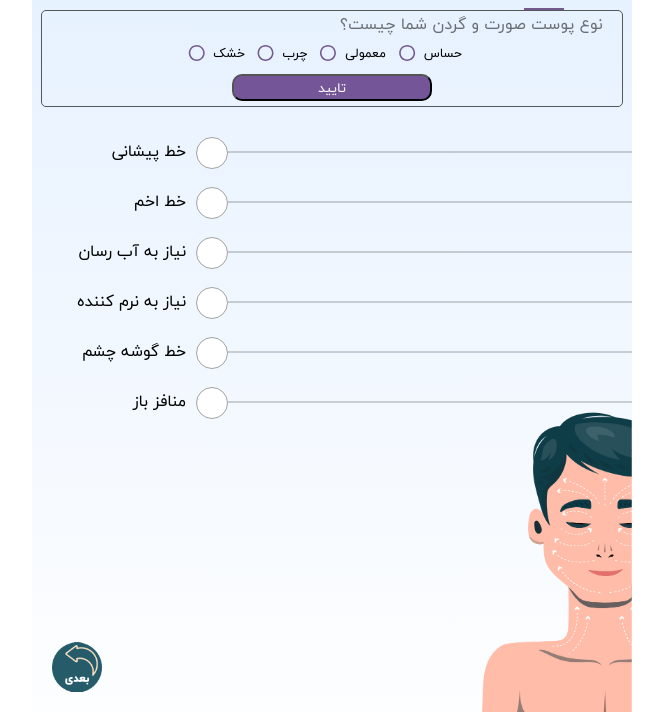
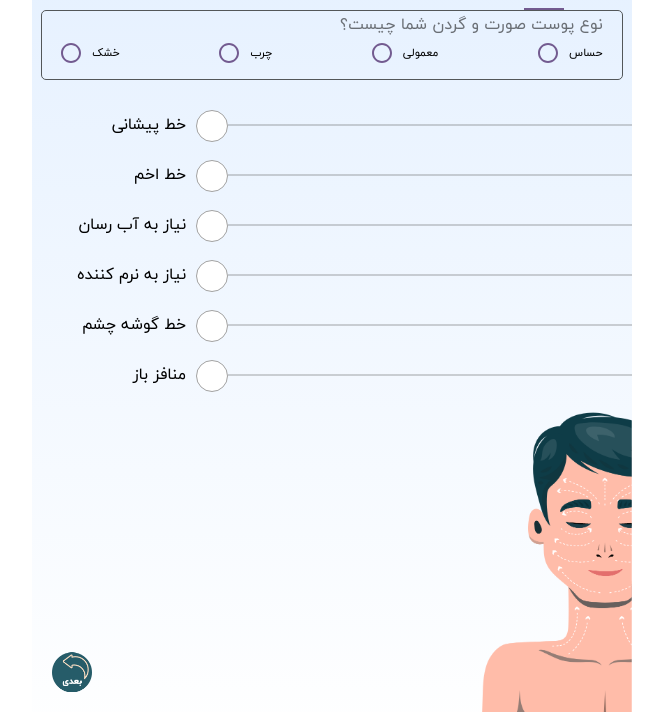
Before and after one commit to MrMohebi/client-care-test-panberes, a Gatsby site: page /male in a window 1280 px wide. Shown: the part 88-800 px from the top of the page, without its empty margins (308-971 px from the left). Built offline with nearby package versions, Linux system fonts and the light colour scheme; Gatsby itself is replaced by a stand-in of ours.

Commit message:
Next Button added (uncompleted)

```diff
--- a/src/components/HealthDialog.js
+++ b/src/components/HealthDialog.js
@@ -69,7 +69,7 @@ const HealthDialog = (props) => {
                 <PanberesLogo/>
                 <div className={'mt-5 health-dialog-main-container h-100'}>
                     {questions.map((eachQuestion, index) => {
-                        return <div key={eachQuestion} className={'each-question d-flex flex-column mt-2'}>
+                        return <div key={eachQuestion['title']} className={'each-question d-flex flex-column mt-2'}>
                             <span className={' w-100 each-question-title'}>{eachQuestion.title}</span>
                             <div className={'check-container w-100 d-flex flex-wrap p-3'}>
                                 <form className={'each-question-content'}>
--- a/src/components/MC.js
+++ b/src/components/MC.js
@@ -8,9 +8,9 @@ import gsap from "gsap";
 import UpdateLines from "../functions/updateLines";
 import $ from 'jquery'
 import maleNextButton from '../assets/img/buttons/next-male.png'
-import maleSubmit from '../assets/img/buttons/male-submit.png'
 import femaleNextButton from '../assets/img/buttons/female-next.png'
-import femaleSubmit from '../assets/img/buttons/female-submit.png'
+import maleBackButton from '../assets/img/buttons/back-male.png'
+import femaleBackButton from '../assets/img/buttons/back-male.png'
 import HealthDialog from "./HealthDialog";
 
 let _ = require('lodash')
@@ -19,11 +19,15 @@ let _ = require('lodash')
 const MC = (props) => {
 
 
+    let [nextButtonBackgroundImage, setNextButtonBackgroundImage] = useState(props.colorTheme === 'male' ? maleNextButton : femaleNextButton)
     let [buttonBackgroundImage, setButtonBackgroundImage] = useState(props.colorTheme === 'male' ? maleNextButton : femaleNextButton)
     let [choicesElement, setChoicesElement] = useState(0)
     let [healthDialog, setHealthDialog] = useState(<div/>)
     let [choicesGeneratorRefresh, setChoicesGeneratorRefresh] = useState(0)
     let [choicesPart, setChoicesPart] = useState(0)
+    let [skinTypeOptionIndex,setSkinTypeOptionIndex] = React.useState(0)
+    let nextButtonImage = props.colorTheme==='male'?maleNextButton:femaleNextButton
+    let backButtonImage = props.colorTheme==='male'?maleBackButton:femaleBackButton
     useEffect(() => {
 
         document.querySelector('.selects').addEventListener('scroll', _.debounce(() => {
@@ -138,13 +142,13 @@ const MC = (props) => {
                     opacity: 0,
                     duration: 0.2,
                     ease: 'expo.inOut',
-                    onComplete: () => {
-                        setButtonBackgroundImage(props.colorTheme === 'male' ? maleSubmit : femaleSubmit)
-                        gsap.to(element, {
-                            opacity: 1,
-                            duration: 0.2,
-                        })
-                    }
+                    // onComplete: () => {
+                    //     setButtonBackgroundImage(props.colorTheme === 'male' ? maleSubmit : femaleSubmit)
+                    //     gsap.to(element, {
+                    //         opacity: 1,
+                    //         duration: 0.2,
+                    //     })
+                    // }
                 })
             }
             if (!choices[choicesPart + 1]) {
@@ -179,6 +183,8 @@ const MC = (props) => {
 
             if (props.tabs[tabVal + 1]) {
                 setTabValue(tabVal + 1)
+
+                setSkinTypeOptionIndex(skinTypeOptionIndex+1)
             } else {
 
             }
@@ -187,14 +193,14 @@ const MC = (props) => {
         }
         if (!choices[choicesPart + 2]) {
         } else {
-            setButtonBackgroundImage(props.colorTheme === 'male' ? maleNextButton : femaleNextButton)
+            // setButtonBackgroundImage(props.colorTheme === 'male' ? maleNextButton : femaleNextButton)
         }
         setChoicesGeneratorRefresh(choicesGeneratorRefresh + 3)
     }
 
 
     let tabsChangeCallback = ((backData) => {
-        setButtonBackgroundImage(props.colorTheme === 'male' ? maleNextButton : femaleNextButton)
+        // setButtonBackgroundImage(props.colorTheme === 'male' ? maleNextButton : femaleNextButton)
         sectionChange(backData)
         setChoicesGeneratorRefresh(Math.random())
 
@@ -211,7 +217,7 @@ const MC = (props) => {
             <PanberesLogo/>
             <Tabs tabs={props.tabs} tabsChangeCallback={tabsChangeCallback} tabVal={tabVal}/>
             <div className={'mt-3'}>
-                <SkinType choices={choices} optionIndex={0}/>
+                <SkinType choices={choices} optionIndex={skinTypeOptionIndex}/>
             </div>
             <div className={'vector-holder'} style={{
                 background: props.vector,
@@ -228,8 +234,13 @@ const MC = (props) => {
                 }
 
             </div>
-            <div className={'next-submit-button'} style={{background: `url(${buttonBackgroundImage})`}}
-                 onClick={handleNext}/>
+            <div className={'next-and-back-buttons'}>
+                <div className={'next-button'} style={{background: `url(${nextButtonImage})`}}
+                     onClick={handleNext}/>
+                <div className={'next-button'}  style={{background: `url(${backButtonImage})`,scale:0,opacity:1,pointerEvents:'none'}}
+                     onClick={handleNext}/>
+            </div>
+
 
 
         </div>
--- a/src/components/skinType.js
+++ b/src/components/skinType.js
@@ -1,5 +1,4 @@
-import React from 'react';
-import $ from 'jquery'
+import React, {useEffect} from 'react';
 import gsap from "gsap";
 import {FormControl, FormControlLabel, FormLabel, Radio, RadioGroup, withStyles} from "@material-ui/core";
 import UpdateLines from "../functions/updateLines";
@@ -7,6 +6,48 @@ import UpdateLines from "../functions/updateLines";
 const SkinType = (props) => {
 
     let dialogRef = React.useRef(null)
+    let [content, setContent] = React.useState(<div/>)
+    let handleRadioChange = (e, titleKey) => {
+
+        let currentSkinTypes = JSON.parse(window.sessionStorage.getItem('skinTypes'))
+        if (currentSkinTypes) {
+        } else {
+            currentSkinTypes = {}
+        }
+        currentSkinTypes[titleKey['id']] = e.target.value
+        window.sessionStorage.setItem('skinTypes', JSON.stringify(currentSkinTypes))
+    }
+    let skinTypeSessionStorageHandler = (type,) => {
+
+    }
+
+
+    useEffect(() => {
+        console.log(props)
+        if (defaultSkinTypeOptions[props.optionIndex]) {
+            setContent(
+                <FormControl component="fieldset">
+                    <FormLabel component="legend">{defaultSkinTypeOptions[props.optionIndex]['title']}</FormLabel>
+                    <RadioGroup row aria-label="position" name="position" onChange={(e) => {
+                        handleRadioChange(e, defaultSkinTypeOptions[props.optionIndex])
+                    }}>
+                        {defaultSkinTypeOptions[props.optionIndex]['options'].map((eachOption, index) => {
+                            return (
+                                <FormControlLabel
+                                    key={eachOption[0]}
+                                    value={eachOption[0]}
+                                    control={<GreenRadio color="primary"/>}
+                                    label={eachOption[1]}
+                                    labelPlacement="end"
+                                />
+                            )
+                        })}
+                    </RadioGroup>
+                </FormControl>
+            )
+        }
+
+    }, [props.optionIndex])
 
     const GreenRadio = withStyles({
         root: {
@@ -18,47 +59,43 @@ const SkinType = (props) => {
         },
         checked: {},
     })((props) => <Radio color="default" {...props} />);
-    let submitHandler = ()=>{
+    let submitHandler = () => {
         // $(dialogRef.current).slideUp();
-        gsap.to(dialogRef.current,{
-            opacity:0,
-            border:'white 0px solid',
-            onComplete:()=>{
-                UpdateLines(props.choices,0);
+        gsap.to(dialogRef.current, {
+            opacity: 0,
+            border: 'white 0px solid',
+            onComplete: () => {
+                UpdateLines(props.choices, 0);
             }
         })
     }
 
-    let defaultSkinTypeOptions=[
+    let defaultSkinTypeOptions = [
         {
-            title:'نوع پوست صورت و گردن شما چیست؟',
-            options:[
-                'خشک',
-                'چرب',
-                'معمولی',
-                'حساس',
+            title: 'نوع پوست صورت و گردن شما چیست؟',
+            id: 'faceAndNeckSkin',
+            options: [
+                ['dry', 'خشک'],
+                ['oily', 'چرب'],
+                ['normal', 'معمولی'],
+                ['sensitive', 'حساس'],
             ]
-        }
+        },
+        {
+            title: 'نوع پوست بدن شما چیست؟',
+            id: 'bodySkin',
+            options: [
+                ['dry', 'خشک'],
+                ['oily', 'چرب'],
+                ['normal', 'معمولی'],
+            ]
+        },
+
     ]
     return (
         <div ref={dialogRef} className={'skin-type-container'}>
-            <FormControl component="fieldset">
-                <FormLabel component="legend">{defaultSkinTypeOptions[props.optionIndex]['title']}</FormLabel>
-                <RadioGroup row aria-label="position" name="position" defaultValue="normal">
-                    {defaultSkinTypeOptions[props.optionIndex]['options'].map((eachOption,index)=>{
-                        return(
-                            <FormControlLabel
-                                key={eachOption}
-                                value={eachOption}
-                                control={<GreenRadio color="primary" />}
-                                label={eachOption}
-                                labelPlacement="end"
-                            />
-                        )
-                    })}
-                </RadioGroup>
-            </FormControl>
-            <button onClick={submitHandler} className={'skin-type-submit mt-3'}>تایید</button>
+            {content}
+            {/*<button onClick={submitHandler} className={'skin-type-submit mt-3'}>تایید</button>*/}
         </div>
     );
 };
--- a/src/css/Main.scss
+++ b/src/css/Main.scss
@@ -178,7 +178,7 @@ $genderImageSize: 70px;
     white-space: nowrap;
 
     .MuiFormGroup-row {
-      transform: scale(0.8);
+      //transform: scale(0.8);
     }
 
     div {
@@ -244,7 +244,6 @@ $genderImageSize: 70px;
 }
 
 
-
 .check-box-round {
   width: 30px;
   height: 30px;
@@ -253,7 +252,7 @@ $genderImageSize: 70px;
   display: grid;
   place-content: center;
   //box-shadow: #d2d2d2 0 0 11px 0;
-  border:solid 1px #a2a2a2;
+  border: solid 1px #a2a2a2;
 }
 
 .each-option-lable {
@@ -359,12 +358,9 @@ svg line {
   }
 }
 
-.next-submit-button {
-  width: 50px;
-  height: 50px;
-  position: absolute;
-  bottom: 20px;
-  left: 20px;
+.next-button {
+  width: 40px;
+  height: 40px;
   background-position: center !important;
   background-size: 100% !important;
 }
@@ -415,29 +411,65 @@ svg line {
   width: 100%;
   height: 50px;
 }
-.question-labels{
-  font-family: IranYekan,sans-serif;
+
+.question-labels {
+  font-family: IranYekan, sans-serif;
   margin-right: 10px;
 }
-.each-question-checkbox{
+
+.each-question-checkbox {
   margin-top: 10px;
 }
-.questions-radio{
+
+.questions-radio {
   margin-left: 10px;
   margin-top: 10px;
 }
 
-legend.MuiFormLabel-root{
+legend.MuiFormLabel-root {
   text-align: right !important;
 }
-svg.PrivateRadioButtonIcon-layer-1{
+
+svg.PrivateRadioButtonIcon-layer-1 {
   display: none;
   opacity: 0.5 !important;
 }
-.PrivateSwitchBase-input-12{
-  div{
-    svg.PrivateRadioButtonIcon-layer-14{
+
+.PrivateSwitchBase-input-12 {
+  div {
+    svg.PrivateRadioButtonIcon-layer-14 {
       display: none !important;
     }
   }
 }
+
+span.MuiTypography-root {
+  font-size: 1rem !important;
+}
+
+div.MuiFormGroup-root {
+  //margin:auto;
+}
+
+span.MuiTypography-root {
+  font-size: 0.7rem !important;
+}
+
+.skin-type-container .MuiFormGroup-root {
+  justify-content: space-between !important;
+}
+
+.skin-type-container .MuiFormGroup-root {
+  label:last-child {
+    margin-right: 0
+  }
+}
+
+.next-and-back-buttons {
+  width: 90px;
+  display: flex;
+  justify-content: space-between;
+  position: absolute;
+  left: 20px;
+  bottom: 20px;
+}
--- /dev/null
+++ b/src/functions/extraFunctions.js
@@ -0,0 +1,6 @@
+export let sessionSetItem = (stringData) => {
+    window.sessionStorage.setItem('UserChoices', '[]')
+}
+export let sessionGetItem = () => {
+    return window.sessionStorage.getItem('UserChoices')
+}
--- a/src/pages/index.js
+++ b/src/pages/index.js
@@ -21,6 +21,7 @@ const IndexPage = () => {
 
     useEffect(() => {
         window.sessionStorage.setItem('UserChoices','[]')
+
     },[]);
 
     return (
```
Also changed, not shown: src/assets/img/buttons/back-male.png (added), src/assets/img/buttons/female-back .png (added), src/css/Main.css, 1 other file.
